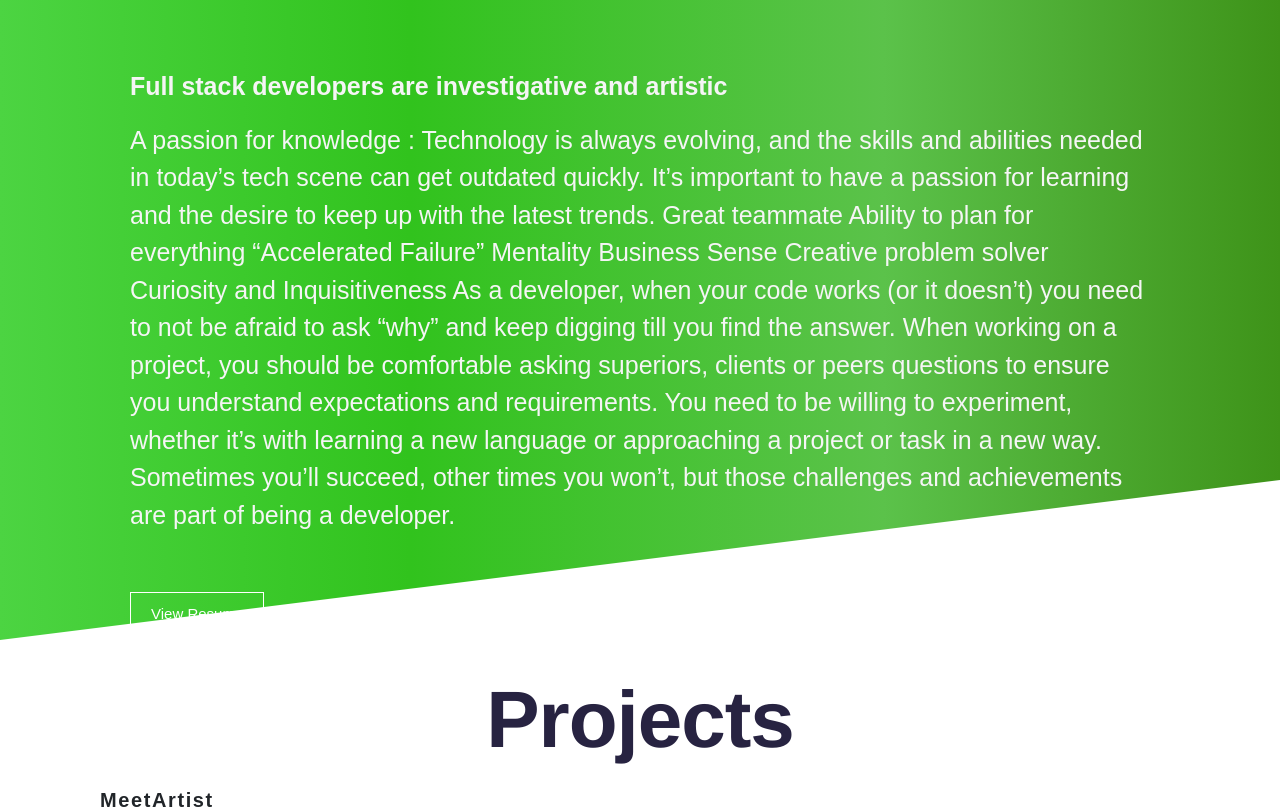
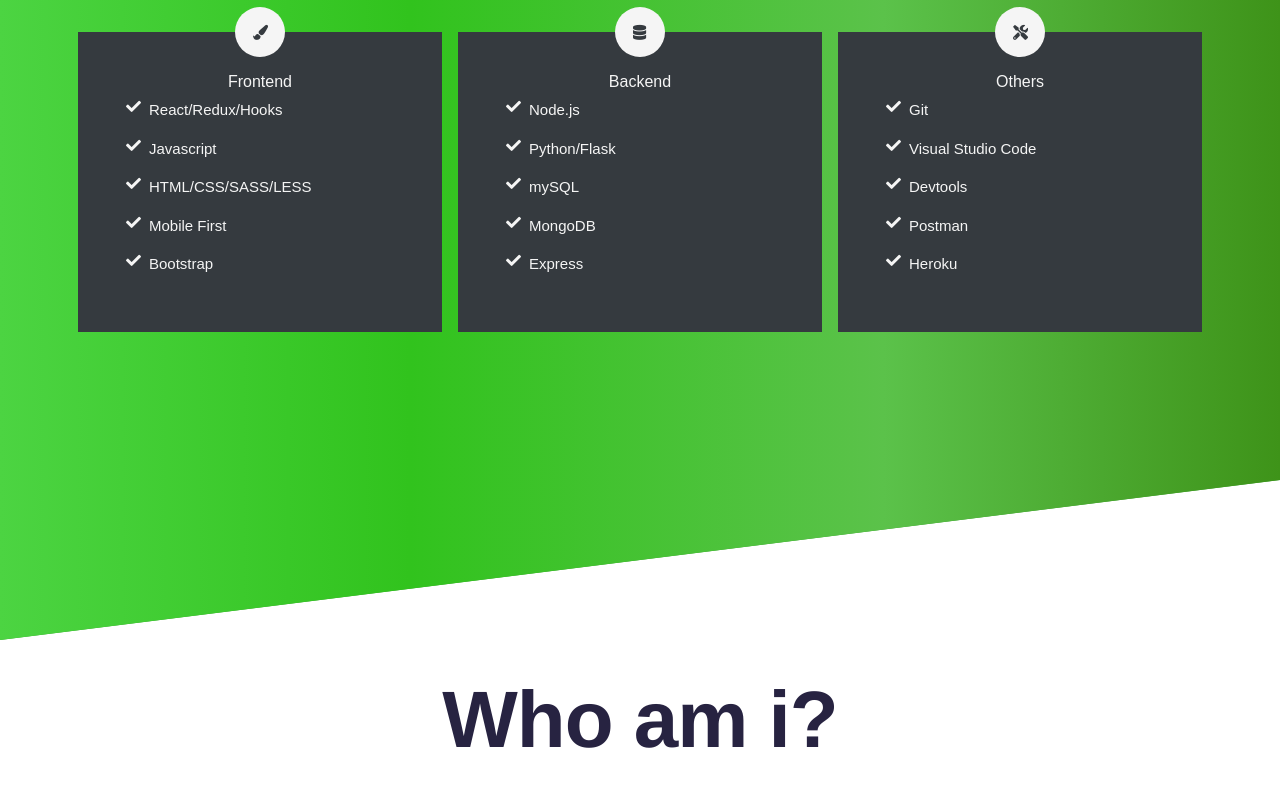
Before and after one commit to shayben838/portfolio, a React (Create React App) app: page / in a window 1280 px wide. Shown: the part 960-1769 px from the top of the page. Built offline with nearby package versions, Linux system fonts and the light colour scheme.

Commit message:
close to the end

```diff
--- a/src/components/home_page.js
+++ b/src/components/home_page.js
@@ -5,13 +5,14 @@
 import Aos from "aos"
 import "aos/dist/aos.css"
 import Animate from "./animation";
+import Skils from "./skils/skils";
 
 const HomePage = () => {
     useEffect(() => {
         Aos.init({ duration: 2000 });
 
     }, [])
-
+    const about_me = ""
     return (
         <div>
             <div id="wrap_home_page" className="jumbotron">
@@ -21,37 +22,57 @@
                         Hello, my name is {" "}
                         <span className="primary-color-text">Shay Ben Shimol</span>
                         <br />and I'm a Full-Stack Developer.</h1>
-                    <div className=" d-flex justify-content-center justify-content-sm-start  animated fadeInDown  delay-.9s" >
-                        <a className="button_home" href="#about"> Learn more </a>
+                    <div className="d-flex">
+                        <div className=" d-flex justify-content-center justify-content-sm-start  animated fadeInDown  delay-.9s" >
+                            <a className="button_home" href="#skills"> Skills </a>
+                        </div>
+                        <div className="ml-2 d-flex justify-content-center justify-content-sm-start  animated fadeInDown  delay-.9s" >
+                            <a className="button_home" href="#about"> Who am i? </a>
+                        </div>
+                        <div className="ml-2 d-flex justify-content-center justify-content-sm-start  animated fadeInDown  delay-.9s" >
+                            <a className="button_home" href="#contact"> Contact </a>
+                        </div>
                     </div>
                 </div>
             </div>
 
-            {/* ABOUT */}
-            <section id="about">
-                <div className="container ">
+
+            <Skils />
 
 
+            {/* ABOUT */}
 
-                    <h2 style={{ letterSpacing: ".5rem" }} data-aos="fade-left" id="about_title" className="lead about_title lett_spec ">About Me</h2>
+            <section id="about" className="p-0">
+                <div className="container ">
+                    {/* <h2 style={{ letterSpacing: ".5rem" }} data-aos="fade-left" id="about_title" className="lead about_title lett_spec ">Who am I</h2> */}
+                    <h2 className="about_title ">Who am i? </h2>
                     <div data-aos="fade-right" data-aos-delay="100" className="Wrap_text row ">
 
-                        <p data-aos="fade-left" style={{ fontWeight: "bold" }}>
-                            Full stack developers are investigative and artistic
- </p>
- A passion for knowledge :
-  Technology is always evolving, and the skills and abilities needed in today’s tech scene can get outdated quickly. It’s important to have a passion for learning and the desire to keep up with the latest trends.
-  Great teammate
-  Ability to plan for everything
-  “Accelerated Failure” Mentality
-  Business Sense
-  Creative problem solver
-  Curiosity and Inquisitiveness
-As a developer, when your code works (or it doesn’t) you need to not be afraid to ask “why” and keep digging till you find the answer.
-When working on a project, you should be comfortable asking superiors, clients or peers questions to ensure you understand expectations and requirements.
-You need to be willing to experiment, whether it’s with learning a new language or approaching a project or task in a new way. Sometimes you’ll succeed, other times you won’t, but those challenges and achievements are part of being a developer.
+                        <p data-aos="fade-left" className="text_about">
+                            Hello, I am Shay, a Full Stack Web Developer, from Tel Aviv, Israel, specialized in End to End Development.
+                        <br></br>
+                            <br></br>
 
-                            <div className="mt-5 d-flex justify-content-center justify-content-sm-start  " data-aos="fade-up" >
+Despite my experience or preferences, I always try to keep up to date with other programming languages and frameworks so that I can keep improving my knowledge and skills. I believe in always choosing the best technology for the the job, even if we need to get out of our comfort zone.
+<br></br>
+                            <br></br>
+
+I have a strong focus on software quality and clean code.
+
+<br></br>
+                            <br></br>
+
+I am eager to learn new things, Passionate about tech and programming in general, I have a big interest in everything related to Front-end Back-end technology.
+<br></br>
+                            <br></br>
+
+I believe in tech and programming as a way to improve people lives and the focus should always be in the people!
+
+    </p>
+                        {/* <Animate /> */}
+
+
+                        <div className="mt-5 d-flex justify-content-center justify-content-sm-start  " >
                             <a id="view" className="button_about" target="_blank" href="https://drive.google.com/file/d/1LMCy1ZknL_Gwnt4M0QsotZ4f6-v3QAGd/view?usp=sharing"> View Resume </a>
 
                         </div>
@@ -64,6 +85,9 @@
 
                 </div>
             </section>
+
+
+
 
             {/* Project */}
             <div style={{ overflow: "hidden" }}>
--- /dev/null
+++ b/src/components/skils/single_skill.js
@@ -0,0 +1,21 @@
+import React from 'react';
+import "../../styles/main_style.css"
+
+const SingleSkill = ({ skills }) => {
+    return (
+        <div>
+
+            {skills.map(element =>
+                <div className="d-flex" data-aos="fade-left">
+                    <i className="mr-2 ml-2 fas fa-check"></i>
+
+                    <p>{element}</p>
+                </div>
+            )
+            }
+
+        </div>
+    );
+}
+
+export default SingleSkill;
--- /dev/null
+++ b/src/components/skils/skill_box.js
@@ -0,0 +1,32 @@
+import React from 'react';
+import "../../styles/main_style.css"
+import SingleSkill from "./single_skill"
+const SkillBox = ({ skills, title,icon }) => {
+    return (
+
+
+        <div className=" col-12 col-lg-4 pl-0 pr-0 pl-md-2 pr-md-2" >
+            <div className=" skills-block   mb-5 mb-3 mb-lg-0" >
+
+                <div className="inner-skills">
+                    <h6 >{title}</h6>
+
+                    <SingleSkill skills={skills} />
+
+                </div>
+
+                <div className="circle_logo">
+                     <i className={icon} data-aos="flip-left"></i>
+
+                </div>
+
+                </div>
+        </div>
+
+
+
+
+    );
+}
+
+export default SkillBox;
--- /dev/null
+++ b/src/components/skils/skils.js
@@ -0,0 +1,36 @@
+import React from 'react';
+import "../../styles/main_style.css"
+import SkillBox from './skill_box';
+import Animate from '../animation';
+
+const Skils = () => {
+    const Frontend =["React/Redux/Hooks","Javascript","HTML/CSS/SASS/LESS","Mobile First","Bootstrap "]
+    const Backend = ["Node.js","Python/Flask","mySQL","MongoDB","Express"]
+    const Others = ["Git","Visual Studio Code","Devtools","Postman","Heroku"]
+
+    return (
+        <div className="">
+            <section id="skills" className="pt-1">
+
+                <div className="container ">
+                    {/* <h2 style={{ letterSpacing: ".5rem" }} data-aos="fade-left" id="about_title" className="lead skils_title  lett_spec ">Skills</h2> */}
+                    <h2 style={{color:"white"}} className="about_title ">Skills </h2>
+
+                    <div className='row  mt-5'>
+
+                        <SkillBox skills={Frontend} title={"Frontend"} icon={"fas fa-paint-brush"}/>
+                        <SkillBox skills={Backend} title={"Backend"} icon ={"fas fa-database"} />
+                        <SkillBox skills={Others} title={"Others"} icon = {"fas fa-tools"}/>
+
+                    </div>
+
+
+                </div>
+
+
+            </section>
+        </div>
+    );
+}
+
+export default Skils;
--- a/src/styles/_homepage.scss
+++ b/src/styles/_homepage.scss
@@ -44,35 +44,36 @@
 
 // ABOUT
 #about {
-
-    background-color: $primary-color-text;
-    background-image: $primary-color;
-    color: $third-color-text;
-    height: 100vh;
+    background-color: $secondery-color-text;
+    background-image: $secondery-color-text;
+    color:$footer-back;
+    height: 100%;
     border-top: 0;
-    // -webkit-clip-path: polygon(0 0,100% 0,100% 80%,0 100%);
-    // clip-path: polygon(0 0,100% 0,100% 80%,0 100%);
-    padding-bottom: 10%;
     overflow: hidden;
 }
 .about_title{
-    text-align: center;
-    font-size: 40px;
-    letter-spacing: .1rem;
-    font-weight: bold;
+    padding-top: 40px;
+    padding-bottom: 20px;
+     color: #272341;
+    font-family: 'Helvetica Neue', sans-serif;
+     font-size: 60px; font-weight: bold; letter-spacing: -1px; line-height: 1;
+     text-align: center;
+}
+.text_about{
+    font-size: 15px;
 }
 .Wrap_text{
-    margin-top: 40px;
+    margin-top: 20px;
     padding: 20px;
     font-size: 20px;
 }
 .button_about{
-    @include Button($secondery-color-text ,$secondery-color-text, transparent);
+    @include Button($footer-back ,$secondery-color-text, transparent);
 
 
 }
 .button_about:hover{
-    @include Button_hover($primary-color-text,$primary-color-text);
+    @include Button_hover($footer-back,$footer-back);
 }
 #view{
     margin-top: 10px;
@@ -98,6 +99,10 @@
         margin-top: 40px;
         padding: 50px;
         font-size: 20px;
+    }
+    .about_title{
+         font-size: 80px; font-weight: bold; letter-spacing: -1px; line-height: 1;
+
     }
 
 }
--- /dev/null
+++ b/src/styles/_skils.scss
@@ -0,0 +1,63 @@
+@import "./variables";
+
+.skils_title{
+    // font-weight: bold;
+    text-align: center;
+    font-size: 30px;
+}
+#skills {
+    background-color: $primary-color-text;
+    background-image: $primary-color;
+    color: $third-color-text;
+    height: 100vh;
+    border-top: 0;
+    -webkit-clip-path: polygon(0 0,100% 0,100% 80%,0 100%);
+    clip-path: polygon(0 0,100% 0,100% 80%,0 100%);
+    padding-bottom: 10%;
+    overflow: hidden;
+    font-size: 15px;
+
+}
+
+.skills-block{
+    padding: 40px;
+    position: relative;
+    display: flex;
+    justify-content: center;
+    align-items: center;
+    background-color: $footer-back;
+}
+
+
+.inner-skills{
+    height: 100%;
+    width: 100%;
+    text-align: center;
+}
+
+.circle_logo{
+    background-color: $third-color-text;
+    color: $footer-back;
+    border-radius: 50%;
+    height: 50px;
+    width: 50px;
+    position: absolute;
+    top: -25px;
+    display: flex;
+    align-items: center;
+    justify-content: center;
+
+}
+/* On screens that are 992px or less, set the background color to blue */
+@media screen and (max-width: 992px) {
+#skills {
+    clip-path: polygon(0 0, 100% 0, 100% 99%, 0% 100%);
+
+    background-color: $primary-color-text;
+    background-image: $primary-color;
+    color: $third-color-text;
+    height: 100%;
+    padding-bottom: 10%;
+    overflow: hidden;
+}
+  }
--- a/src/styles/_variables.scss
+++ b/src/styles/_variables.scss
@@ -3,7 +3,7 @@
 $primary-color-text:rgb(47,156,39);
 $secondery-color-text:white;
 $third-color-text:whitesmoke;
-
+$footer-back:#353a3f;
 
 // $primary-color: linear-gradient(135deg,#02aab0,#00cdac);
 // $primary-color-text:#02aab0;
--- a/src/styles/main_style.css
+++ b/src/styles/main_style.css
@@ -80,31 +80,38 @@
 }
 
 #about {
-  background-color: #2f9c27;
-  background-image: -webkit-gradient(linear, left top, right top, from(#4cd442), color-stop(32%, #31c31d), color-stop(69%, #5bc24a), to(#3e9319));
-  background-image: linear-gradient(90deg, #4cd442 0%, #31c31d 32%, #5bc24a 69%, #3e9319 100%);
-  color: whitesmoke;
-  height: 100vh;
+  background-color: white;
+  background-image: white;
+  color: #353a3f;
+  height: 100%;
   border-top: 0;
-  padding-bottom: 10%;
   overflow: hidden;
 }
 
 .about_title {
+  padding-top: 40px;
+  padding-bottom: 20px;
+  color: #272341;
+  font-family: 'Helvetica Neue', sans-serif;
+  font-size: 60px;
+  font-weight: bold;
+  letter-spacing: -1px;
+  line-height: 1;
   text-align: center;
-  font-size: 40px;
-  letter-spacing: .1rem;
-  font-weight: bold;
+}
+
+.text_about {
+  font-size: 15px;
 }
 
 .Wrap_text {
-  margin-top: 40px;
+  margin-top: 20px;
   padding: 20px;
   font-size: 20px;
 }
 
 .button_about {
-  border: 1px solid white;
+  border: 1px solid #353a3f;
   padding: 10px 20px;
   background-color: transparent;
   background: -webkit-gradient(linear, left top, right top, color-stop(50%, white), color-stop(50%, transparent));
@@ -113,12 +120,12 @@
   background-position: right bottom;
   -webkit-transition: all .4s ease-out;
   transition: all .4s ease-out;
-  color: white;
+  color: #353a3f;
 }
 
 .button_about:hover {
   text-decoration: none;
-  color: #2f9c27;
+  color: #353a3f;
   background-color: #2f9c27;
   letter-spacing: .1rem;
   background-position: left bottom;
@@ -142,6 +149,12 @@
     margin-top: 40px;
     padding: 50px;
     font-size: 20px;
+  }
+  .about_title {
+    font-size: 80px;
+    font-weight: bold;
+    letter-spacing: -1px;
+    line-height: 1;
   }
 }
 
@@ -350,4 +363,78 @@
     margin-top: 20px;
   }
 }
+
+.skils_title {
+  text-align: center;
+  font-size: 30px;
+}
+
+#skills {
+  background-color: #2f9c27;
+  background-image: -webkit-gradient(linear, left top, right top, from(#4cd442), color-stop(32%, #31c31d), color-stop(69%, #5bc24a), to(#3e9319));
+  background-image: linear-gradient(90deg, #4cd442 0%, #31c31d 32%, #5bc24a 69%, #3e9319 100%);
+  color: whitesmoke;
+  height: 100vh;
+  border-top: 0;
+  -webkit-clip-path: polygon(0 0, 100% 0, 100% 80%, 0 100%);
+  clip-path: polygon(0 0, 100% 0, 100% 80%, 0 100%);
+  padding-bottom: 10%;
+  overflow: hidden;
+  font-size: 15px;
+}
+
+.skills-block {
+  padding: 40px;
+  position: relative;
+  display: -webkit-box;
+  display: -ms-flexbox;
+  display: flex;
+  -webkit-box-pack: center;
+      -ms-flex-pack: center;
+          justify-content: center;
+  -webkit-box-align: center;
+      -ms-flex-align: center;
+          align-items: center;
+  background-color: #353a3f;
+}
+
+.inner-skills {
+  height: 100%;
+  width: 100%;
+  text-align: center;
+}
+
+.circle_logo {
+  background-color: whitesmoke;
+  color: #353a3f;
+  border-radius: 50%;
+  height: 50px;
+  width: 50px;
+  position: absolute;
+  top: -25px;
+  display: -webkit-box;
+  display: -ms-flexbox;
+  display: flex;
+  -webkit-box-align: center;
+      -ms-flex-align: center;
+          align-items: center;
+  -webkit-box-pack: center;
+      -ms-flex-pack: center;
+          justify-content: center;
+}
+
+/* On screens that are 992px or less, set the background color to blue */
+@media screen and (max-width: 992px) {
+  #skills {
+    -webkit-clip-path: polygon(0 0, 100% 0, 100% 99%, 0% 100%);
+            clip-path: polygon(0 0, 100% 0, 100% 99%, 0% 100%);
+    background-color: #2f9c27;
+    background-image: -webkit-gradient(linear, left top, right top, from(#4cd442), color-stop(32%, #31c31d), color-stop(69%, #5bc24a), to(#3e9319));
+    background-image: linear-gradient(90deg, #4cd442 0%, #31c31d 32%, #5bc24a 69%, #3e9319 100%);
+    color: whitesmoke;
+    height: 100%;
+    padding-bottom: 10%;
+    overflow: hidden;
+  }
+}
 /*# sourceMappingURL=main_style.css.map */
--- a/src/styles/main_style.scss
+++ b/src/styles/main_style.scss
@@ -14,4 +14,5 @@
     scroll-snap-type: y mandatory ;
 }
 @import "./homepage";
-@import "./projects"
+@import "./projects";
+@import "./skils";
```
Also changed, not shown: src/styles/_projects.scss (+1 -11 lines), 1 other file (tests, documents, lock files or other folders).
